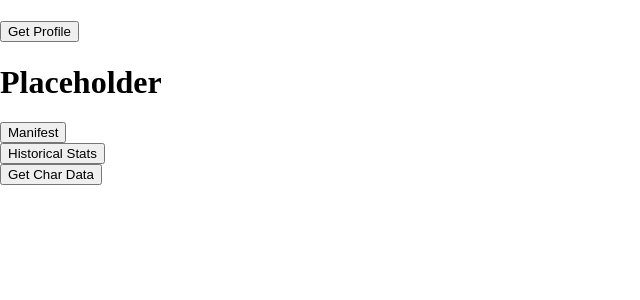
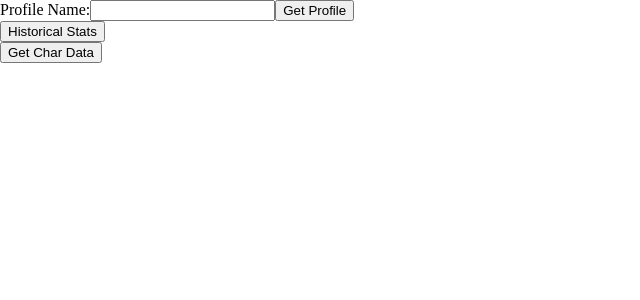
Before and after one commit to CrashXVII/project-fireteam, a React (Create React App) app: page / in a window 1280 px wide. Shown: the top 300 px of the page, without its empty margins (0-640 px from the left). Built offline with nearby package versions, Linux system fonts and the light colour scheme.

Commit message:
refactored API calls, made profile search function

```diff
--- a/src/App.js
+++ b/src/App.js
@@ -1,6 +1,4 @@
-
 import React, { Component } from 'react';
-
 
 export default class App extends Component {
   constructor(props) {
@@ -9,136 +7,77 @@ export default class App extends Component {
       charData: {},
       historicalStats: {},
       profile: {},
-      manifest: {},
-      url: 'https://www.bungie.net/Platform/Destiny2/SearchDestinyPlayer/1/CrashXVII/',
+      charSearch: '',
+      url:
+        'https://www.bungie.net/Platform/Destiny2/SearchDestinyPlayer/1/CrashXVII/',
+      baseUrl: 'https://www.bungie.net/Platform/Destiny2/',
     };
   }
 
-  getProfile = async () => {
+  apiCall = async (urlFinish) => {
     try {
-      const { profile, url } = this.state;
-      const response = await fetch(url, {
+      const { baseUrl } = this.state;
+      const response = await fetch(`${baseUrl}${urlFinish}`, {
         method: 'GET',
         headers: {
-          'X-API-Key':
-            '5d7089e50cbe489d8e4da672a35a3bd1',
+          'X-API-Key': '5d7089e50cbe489d8e4da672a35a3bd1',
         },
       });
       const json = await response.json();
       const results = await json.Response;
-      console.log(results);
-      this.setState(
-        { profile: results[0] },
-        console.log(profile),
-      );
+      return results;
     } catch (e) {
       throw new Error(e);
     }
   };
 
-  getManifest = async () => {
-    try {
-      const { manifest } = this.state;
-      const response = await fetch(
-        'https://www.bungie.net/Platform/Destiny2/Manifest/',
-        {
-          method: 'GET',
-          headers: {
-            'X-API-Key':
-              '5d7089e50cbe489d8e4da672a35a3bd1',
-          },
-        },
-      );
-      const json = await response.json();
-      const results = await json.Response;
-      console.log(results);
-      this.setState(
-        { manifest: results },
-        console.log(manifest),
-      );
-    } catch (e) {
-      throw new Error(e);
-    }
+  getProfile = async () => {
+    const { charSearch } = this.state;
+    const profile = await this.apiCall(`SearchDestinyPlayer/1/${charSearch}/`);
+    this.setState({
+      profile,
+    });
   };
 
   getHistoricalStats = async () => {
-    try {
-      const response = await fetch(
-        'https://www.bungie.net/Platform/Destiny2/1/Account/4611686018434143187/Stats/',
-        {
-          method: 'GET',
-          headers: {
-            'X-API-Key': '5d7089e50cbe489d8e4da672a35a3bd1',
-          },
-        },
-      );
-      const json = await response.json();
-      const results = await json.Response;
-      console.log(results);
-      this.setState(
-        { historicalStats: results },
-      );
-    } catch (e) {
-      throw new Error(e);
-    }
+    const historicalStats = await this.apiCall(
+      '1/Account/4611686018434143187/Stats/',
+    );
+    this.setState({
+      historicalStats,
+    });
   };
 
   getCharacterData = async () => {
-    try {
-      const { charData } = this.state;
-      const response = await fetch(
-        'https://www.bungie.net/Platform/Destiny2/1/Profile/4611686018434143187/Character/2305843009271724646/?components=Characters,CharacterActivities',
-        {
-          method: 'GET',
-          headers: {
-            'X-API-Key': '5d7089e50cbe489d8e4da672a35a3bd1',
-          },
-        },
-      );
-      const json = await response.json();
-      const results = await json.Response;
-      console.log(results);
-      this.setState({ charData: results },
-        console.log(charData));
-    } catch (e) {
-      throw new Error(e);
-    }
+    const charData = await this.apiCall(
+      '1/Profile/4611686018434143187/Character/2305843009271724646/?components=Characters,CharacterActivities',
+    );
+    this.setState({
+      charData,
+    });
+  };
+
+  handleInput = (e) => {
+    this.setState({ charSearch: e.target.value });
   }
 
   render() {
-    const { profile } = this.state;
+    const { charSearch } = this.state;
     return (
       <div>
-        <h1>{profile.displayName}</h1>
-        <button
-          type="button"
-          onClick={this.getProfile}
-        >
+        <label htmlFor="search">Profile Name:</label>
+        <input id="search" type="text" value={charSearch} onChange={this.handleInput} />
+        <button type="button" onClick={this.getProfile}>
           Get Profile
         </button>
         <div>
-          <h1>Placeholder</h1>
-          <button
-            type="button"
-            onClick={this.getManifest}
-          >
-            Manifest
+          <button type="button" onClick={this.getHistoricalStats}>
+            Historical Stats
           </button>
         </div>
         <div>
-          <button
-            type="button"
-            onClick={this.getHistoricalStats}
-          >
-          Historical Stats
-          </button>
-        </div>
-        <div>
-          <button
-            type="button"
-            onClick={this.getCharacterData}
-          >
-          Get Char Data
+          <button type="button" onClick={this.getCharacterData}>
+            Get Char Data
           </button>
         </div>
       </div>
```
